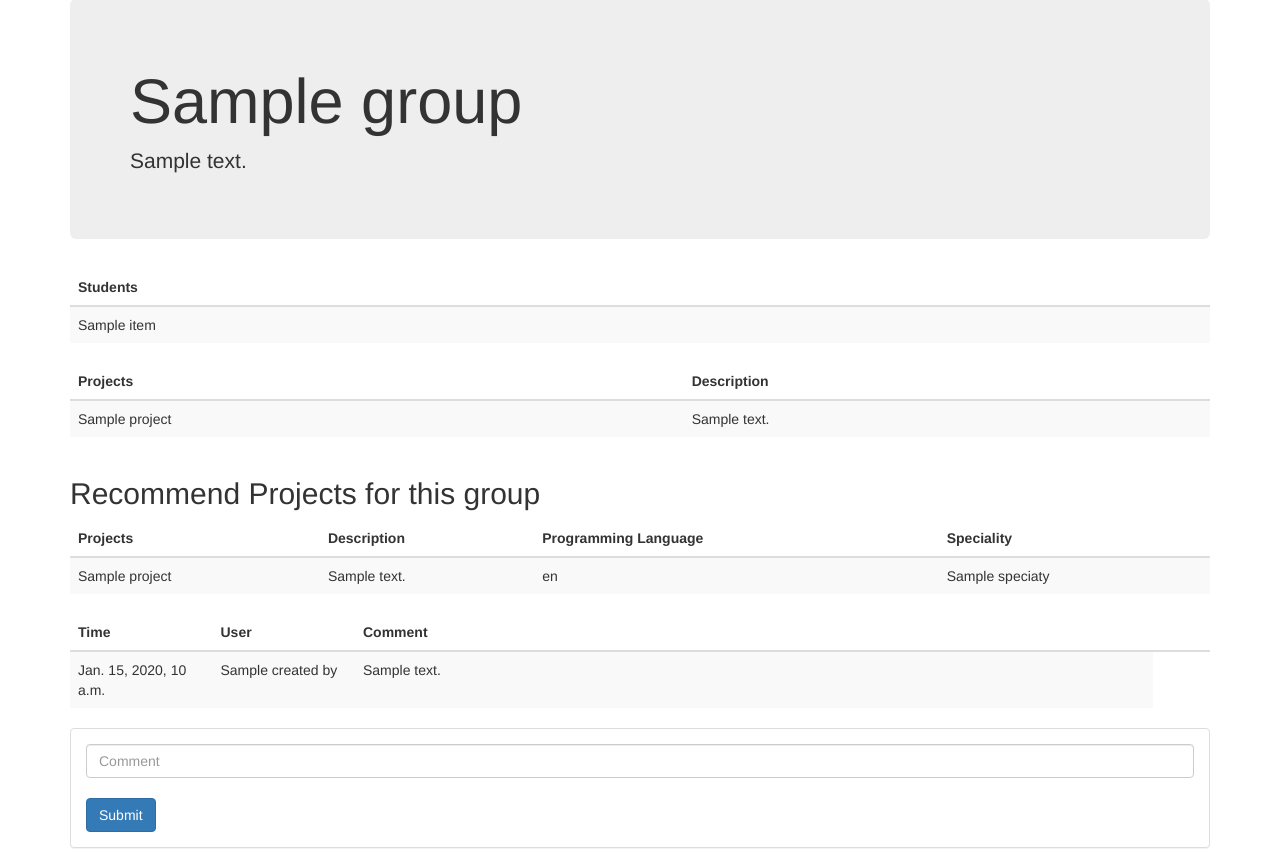
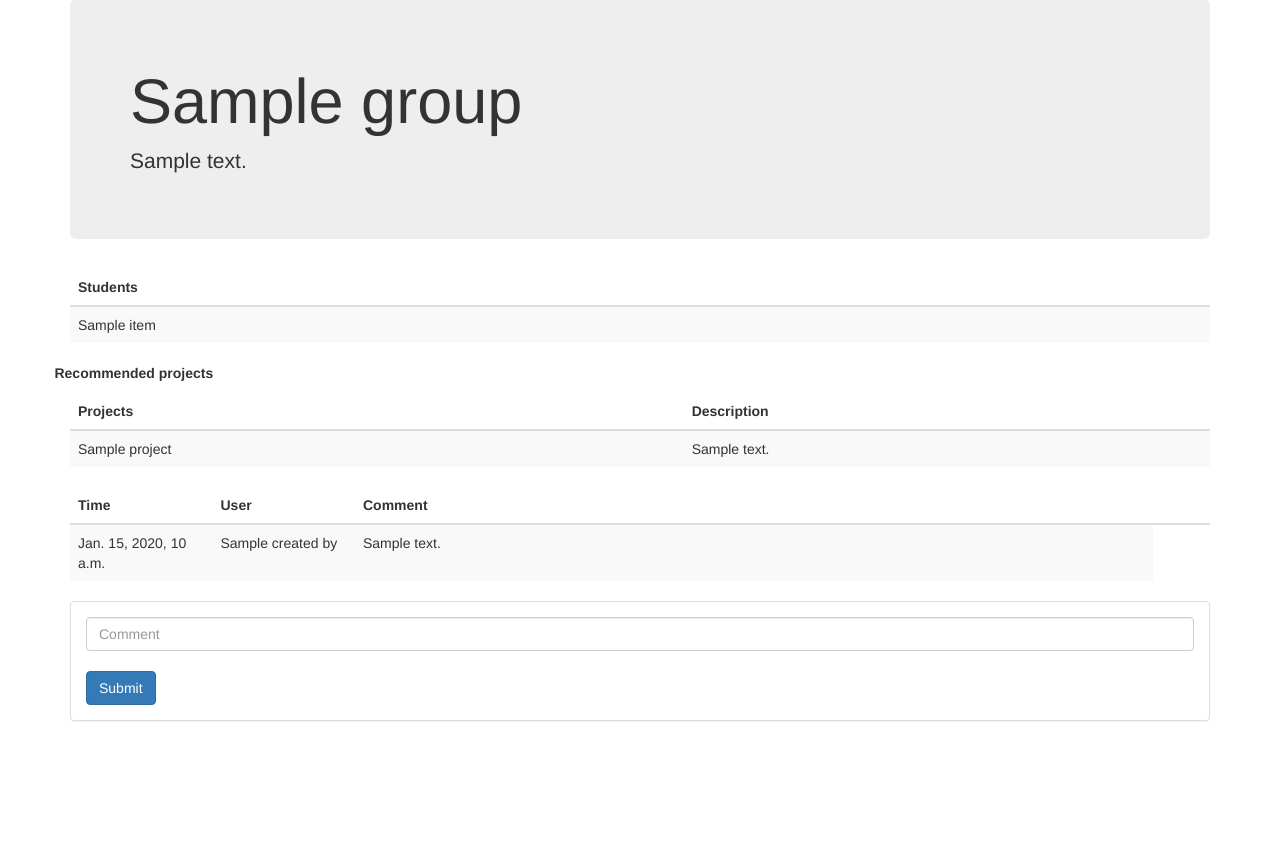
Before and after one commit to zhengwu123/pythoncapstone, a Django app: template GroupsApp/templates/group.html in a window 1280 px wide. Shown: the part 128-996 px from the top of the page. After the commit the page ends 849 px from the top, so only its background shows below. Run offline with Django 3.2, Linux system fonts and the light colour scheme; the template is opened without the code that fills it: most values are stand-ins (such as "Sample title", 1, 10 or a date in 2020); parts of the project's set-up code (start-up, migrations or seed data) failed here and were passed over; some libraries are stand-ins or nearby versions.

Commit message:
all job done except intelligent matching

```diff
--- a/AuthenticationApp/admin.py
+++ b/AuthenticationApp/admin.py
@@ -42,7 +42,7 @@ class UserAdmin(BaseUserAdmin):
 
 # Now register the new UserAdmin...
 admin.site.register(MyUser, UserAdmin)
-admin.site.register(Student)
 admin.site.register(Engineer)
 admin.site.register(Professor)
+admin.site.register(Student)
 admin.site.unregister(Group)
--- a/AuthenticationApp/models.py
+++ b/AuthenticationApp/models.py
@@ -87,12 +87,6 @@ class MyUser(AbstractBaseUser):
         null=True,
         blank=True,
         )
-
-        # title = models.CharField(
-        #            max_length=120,
-        #             null=True,
-        #               blank=True,
-        #                )
 
     is_active = models.BooleanField(default=True,)
     is_admin = models.BooleanField(default=False,)
--- a/AuthenticationApp/views.py
+++ b/AuthenticationApp/views.py
@@ -85,7 +85,7 @@ def auth_register(request):
             new_engineer.save()
         login(request, new_user);
         messages.success(request, 'Success! Your account was created.')
-        return render(request, 'index.html')
+        return HttpResponseRedirect("/")
 
     context = {
         "form": form,
--- a/GroupsApp/forms.py
+++ b/GroupsApp/forms.py
@@ -4,10 +4,12 @@ Created by Naman Patwari on 10/10/2016.
 """
 from django import forms
 from .models import Group
+from tinymce.widgets import TinyMCE
 
 class GroupForm(forms.Form):
     name = forms.CharField(label='Name', max_length=30)
-    description = forms.CharField(label='Description', max_length=300)
+    #description = forms.CharField(label='Description', max_length=300)\
+    description = forms.CharField(widget=TinyMCE)
 class CommentForm(forms.Form):
     comment = forms.CharField(label='Text', max_length=500)
 class UpdateForm(forms.ModelForm):
--- a/GroupsApp/templates/group.html
+++ b/GroupsApp/templates/group.html
@@ -21,7 +21,7 @@
 
     <a href="/group/delete?name={{ group.name }}" class="btn btn-danger btn-sm"><span class="glyphicon glyphicon-remove"></span>Delete</a>
     {% elif is_student == True %}
-    <a href="/group/join?name={{ group.name }}" class="btn btn-default btn-sm"><span class="glyphicon glyphicon-remove"></span>JoinGroup</a>
+    <a href="/group/join?name={{ group.name }}" class="btn btn-default btn-sm"><span class="glyphicon glyphicon-plus-sign"></span>JoinGroup</a>
     {% endif %}
   </div>
 </div>
@@ -45,7 +45,7 @@
   </div>
 </div>
 </div>
-
+<p>   &nbsp;&nbsp;&nbsp;&nbsp;&nbsp;&nbsp;&nbsp;&nbsp; &nbsp;&nbsp;&nbsp;&nbsp;     <strong>Recommended projects</strong></p>
 <div class="container">
   <div class="table-responsive">
     <table class="table table-striped sortable">
@@ -76,33 +76,7 @@
 
 
 
-<div class="container">
-  <h2>Recommend Projects for this group</h2>
-  <div class="table-responsive">
-    <table class="table table-striped sortable">
-      <thead>
-        <tr>
-          <th>Projects</th>
-          <th>Description</th>
-          <th>Programming Language</th>
-          <th>Speciality</th>
-        </tr>
-      </thead>
-      <tbody>
-        {% for project in projects_recommended %}
-        <tr>
-          {% if project not in projects %}
-          <td>{{ project.name }}</td>
-          <td>{{ project.description |safe }}</td>
-          <td>{{ project.programmingLanguage }}</td>
-          <td>{{ project.speciaty }}</td>
-          {% endif %}
-        </tr>
-        {% endfor %}
-      </tbody>
-    </table>
-  </div>
-</div>
+
 </div>
 
 <div class="container" role="main">
@@ -124,7 +98,7 @@
           <td>{{ item.createdBy.get_full_name }}</td>
           <td>{{ item.comment }}</td>
           {% if item.createdBy == currentUser or isAdmin %}
-          <td><a href="/group/deleteComment?id={{ item.id }}&group={{ group.name }}" class="btn btn-danger">Delete</a></td>
+          <td><a href="/group/deleteComment?id={{ item.id }}&group={{ group.name }}" class="btn btn-danger btn-sm"><span class="glyphicon glyphicon-remove"></span></a></td>
           {% endif %}
         </tr>
         {% endfor %}
```
Also changed, not shown: db.sqlite3, static/companyimages/Luxury_Stone_Logo.jpg (added).
